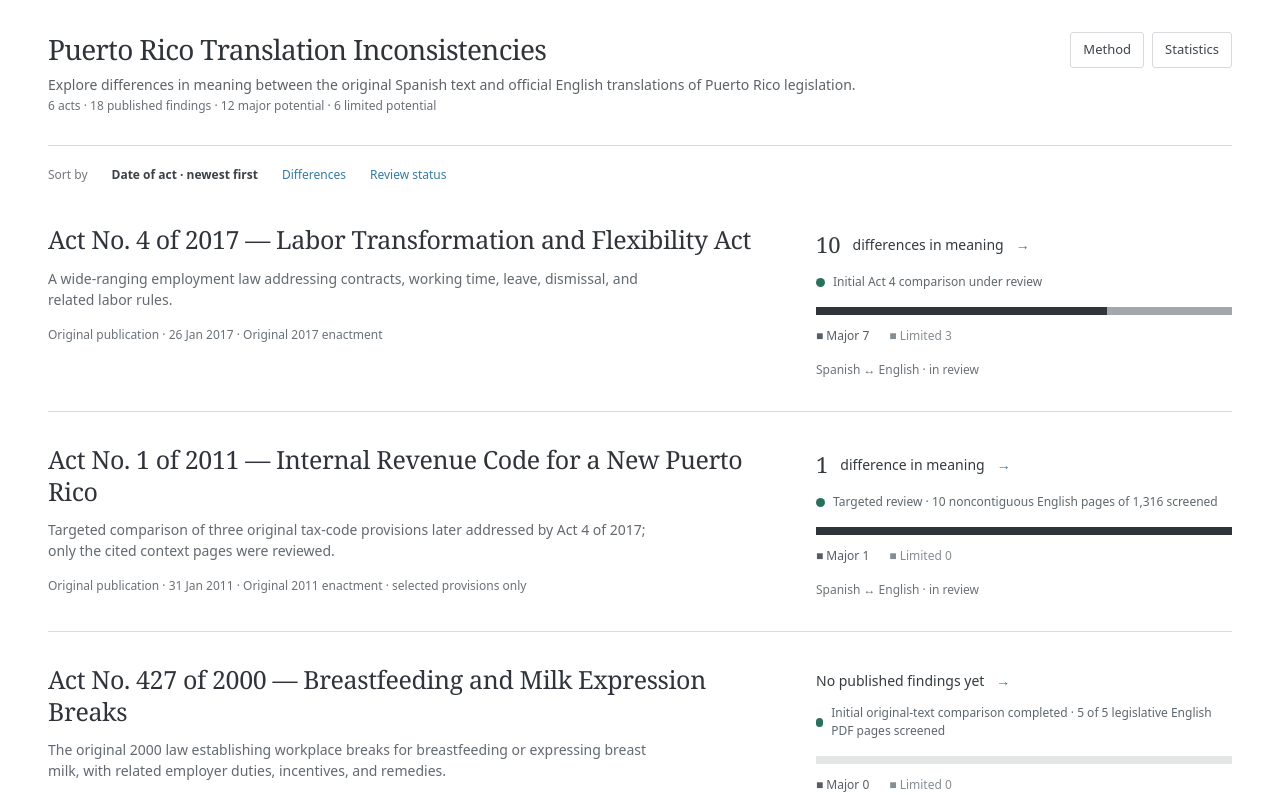
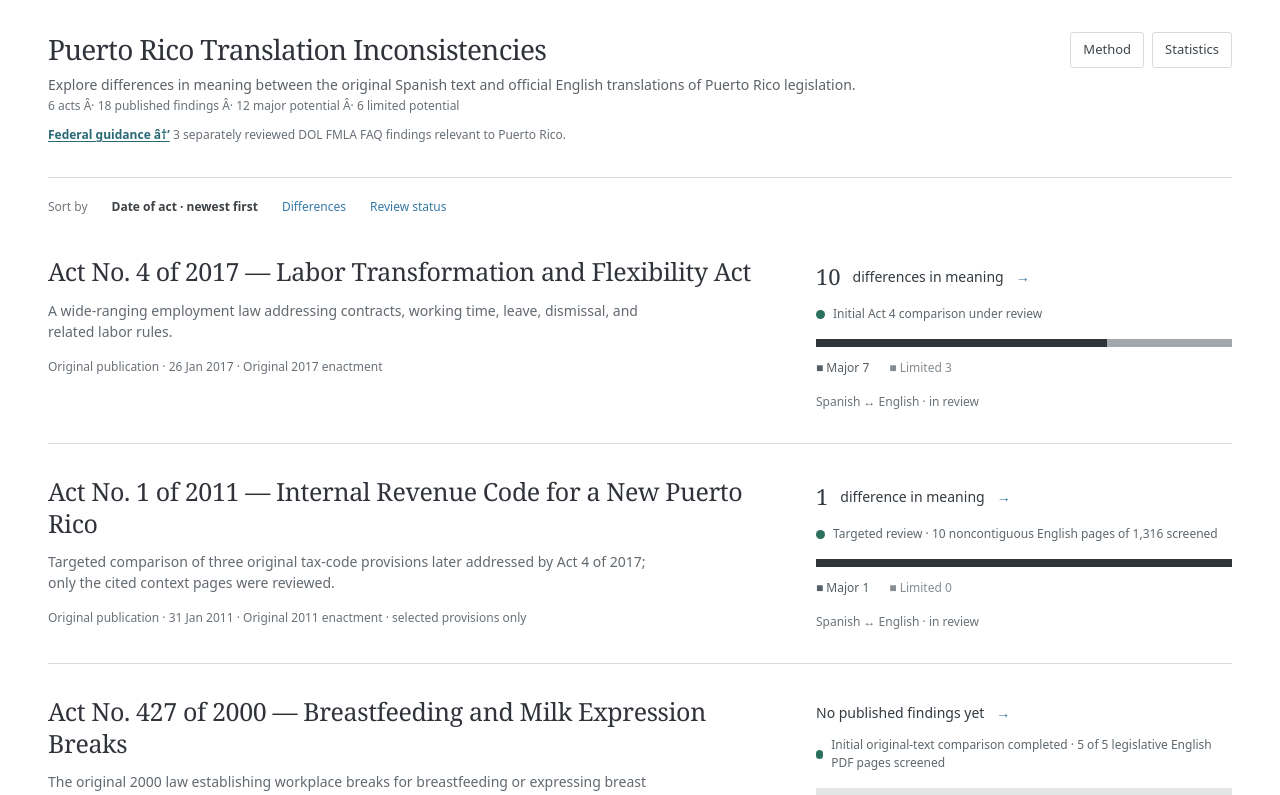
Before and after one commit to ae-oss/puerto-rico-translation-inconsistencies, a Next.js app: page / in a window 1280 px wide. Shown: the top 795 px of the page. Built offline with nearby package versions, Linux system fonts and the light colour scheme.

Commit message:
Link federal guidance from the home page

```diff
--- a/src/app/page.tsx
+++ b/src/app/page.tsx
@@ -1,4 +1,5 @@
-import { laws, findings } from "@/lib/data";
+import Link from "next/link";
+import { laws, findings, federalGuidance } from "@/lib/data";
 import { LawList } from "@/components/law-list";
 import { SiteNav } from "@/components/site-header";
 
@@ -11,7 +12,8 @@ export default function Home() {
         <SiteNav home />
       </div>
       <p className="mt-2 text-[14px] leading-[1.3] text-[#5c6268]">Explore differences in meaning between the original Spanish text and official English translations of Puerto Rico legislation.</p>
-      <p className="mt-1 text-[12px] leading-[1.3] text-[#697078]">{laws.length} acts · {published.length} published findings · {published.filter((f) => f.impact === "major").length} major potential · {published.filter((f) => f.impact === "limited").length} limited potential</p>
+      <p className="mt-1 text-[12px] leading-[1.3] text-[#697078]">{laws.length} acts Â· {published.length} published findings Â· {published.filter((f) => f.impact === "major").length} major potential Â· {published.filter((f) => f.impact === "limited").length} limited potential</p>
+      <p className="mt-3 text-[12px] leading-5 text-[#697078]"><Link href="/federal-guidance/" className="font-semibold text-[#286975] underline underline-offset-2">Federal guidance â†’</Link> {federalGuidance.length} separately reviewed DOL FMLA FAQ findings relevant to Puerto Rico.</p>
       <LawList laws={laws} findings={published} />
     </div>
   );
```
